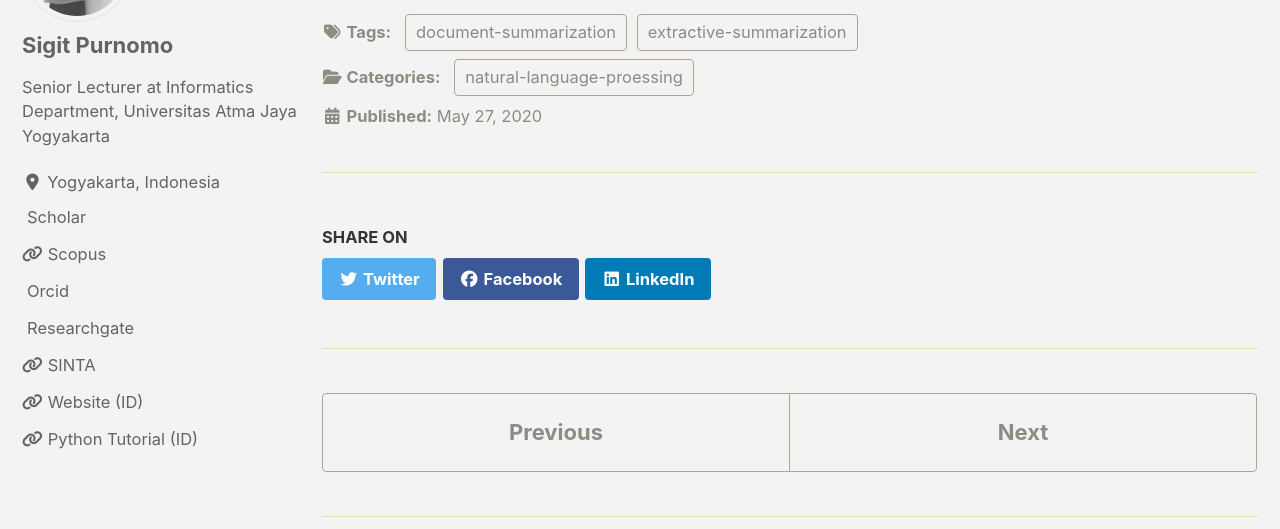
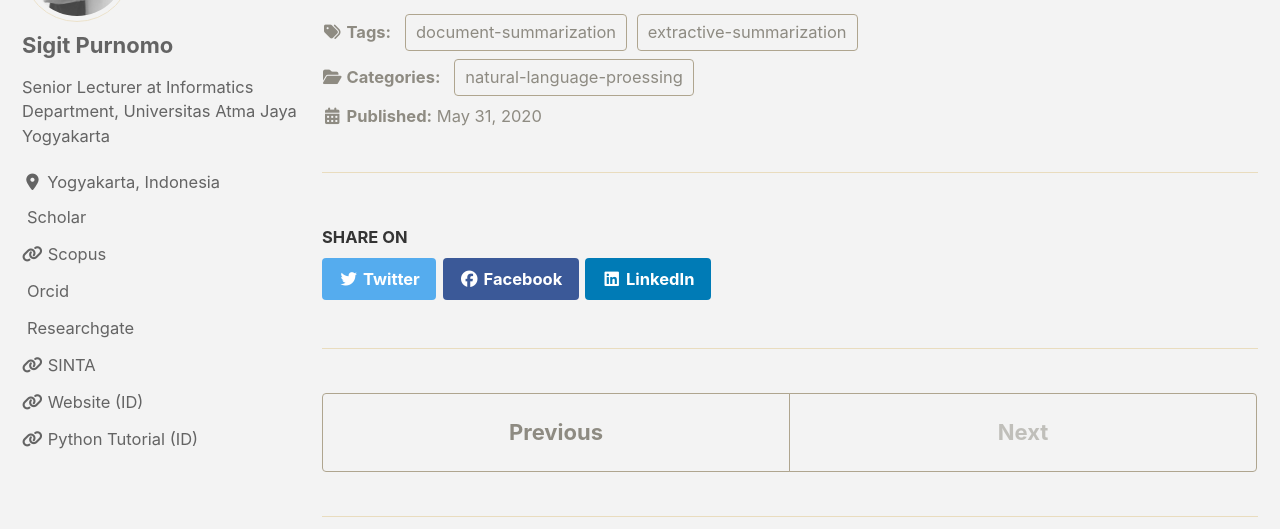
Before and after one commit to sigit-purnomo/sigit-purnomo.github.io, a Jekyll site: the page built from _posts/2020-05-31-research-about-extractive-summarization-published-in-arxiv.md, in a window 1280 px wide and 900 px high, scrolled down 2134 px. Shown: the part 154-683 px from the top of the window. Built offline with Jekyll 4.4.1, drawn with Linux system fonts in a browser that asks for light colours; cached includes are drawn as plain includes; nearby versions of some CDN libraries; a style sheet for code colours, icons or effects is not loaded.

Commit message:
Update post

```diff
--- a/_posts/2020-05-31-research-about-extractive-summarization-published-in-arxiv.md
+++ b/_posts/2020-05-31-research-about-extractive-summarization-published-in-arxiv.md
@@ -1,7 +1,7 @@
 ---
 title:  "Research about Extractive Summarization Published in ArXiv"
 excerpt: "The main objective of extractive summarization can be concisely formulated as extracting text inputs containing information on the most important concepts described in the input text or texts.  I have tried to collect and curate some publications form Arxiv that related to the extractive summarization, and the results were listed here. Please enjoy it! "
-date: 2020-05-27
+date: 2020-05-31
 permalink: /posts/2020/05/research-about-extractive-summarization-published-in-arxiv/
 categories: [natural-language-proessing]
 tags: [extractive-summarization, document-summarization]
```
Also changed, not shown: _drafts/2020-05-31-research-about-extractive-summarization-published-in-arxiv.md (+1 -1 lines), 1 other file.
